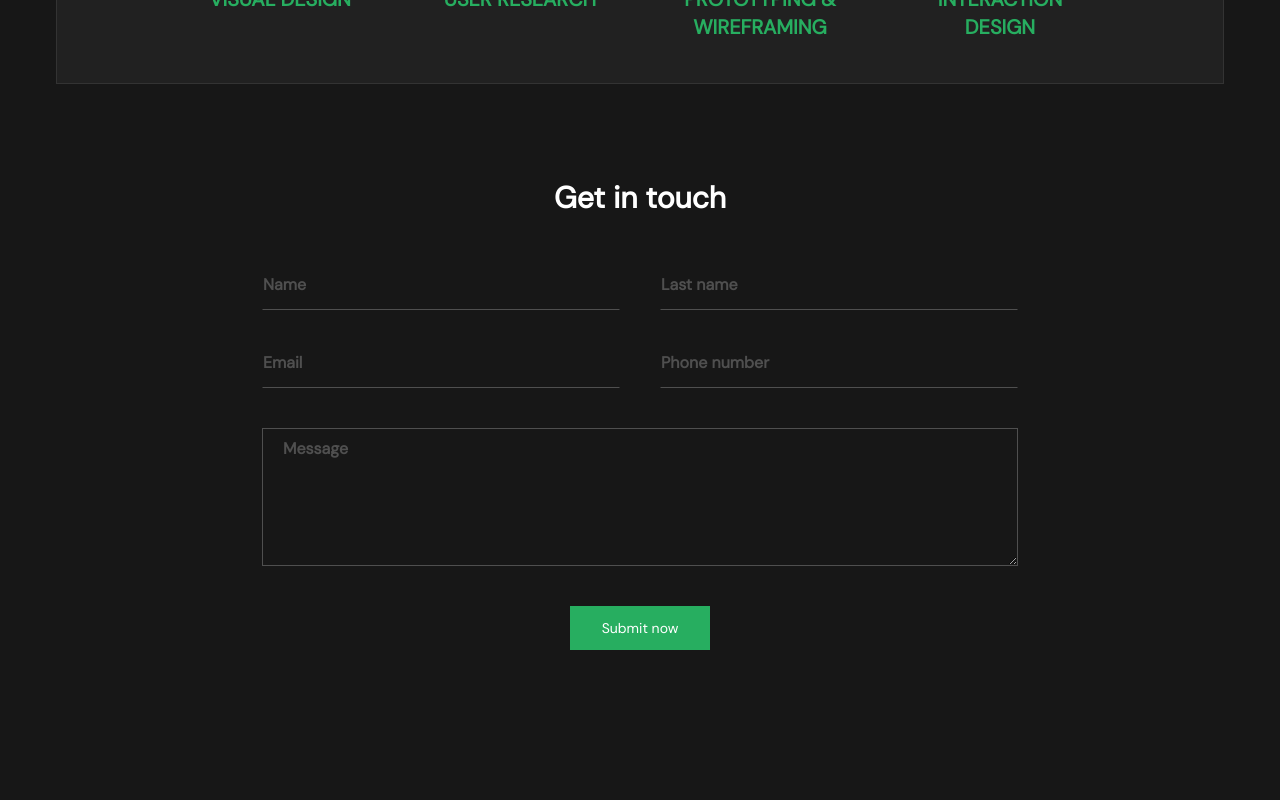
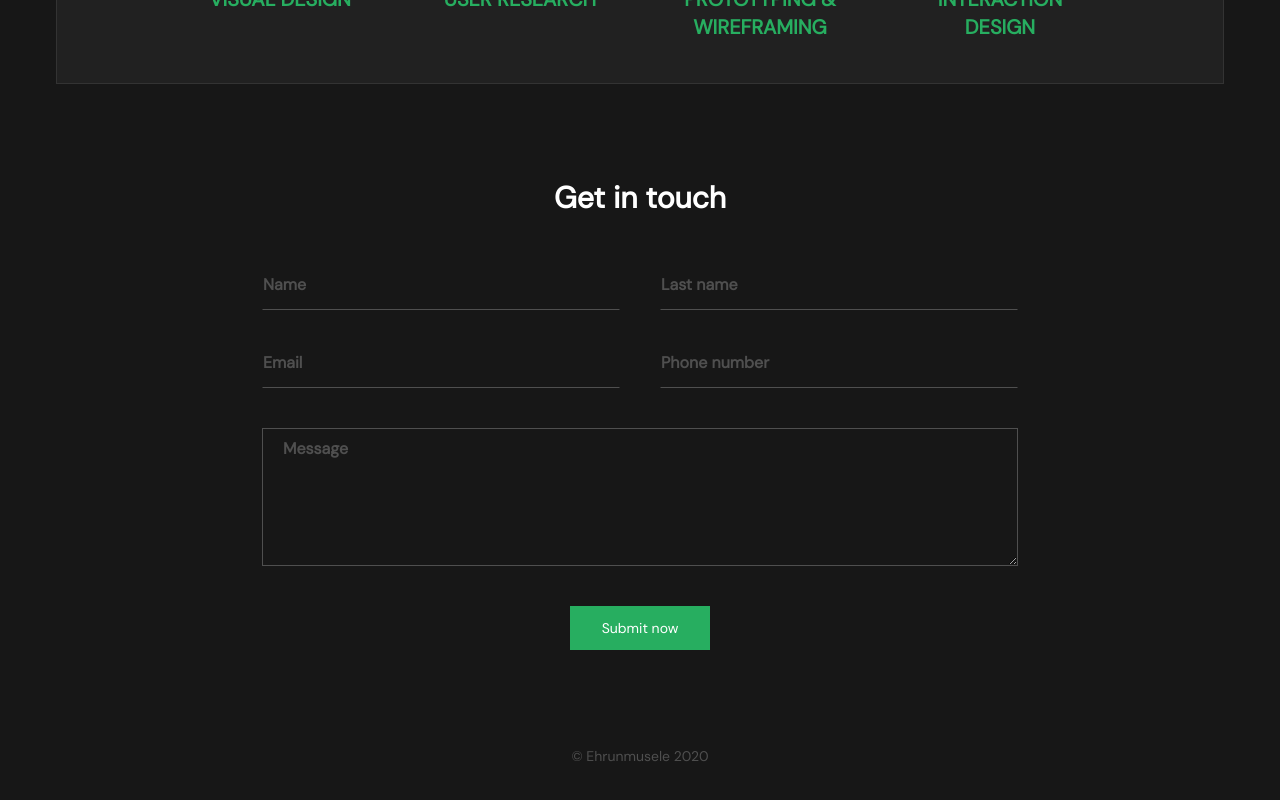
Before and after one commit to VirtuousTechies/musa-daniel, a React (Vite) app in the folder musa-daniel/: page / in a window 1280 px wide. Shown: the part 4232-5032 px from the top of the page. Before the commit the page ends 4922 px from the top, so only its background shows below. Built offline with nearby package versions, Linux system fonts and the light colour scheme.

Commit message:
Added the Footer component, it's html and styled it, then added it to the Home, Contact and About Page

```diff
--- /dev/null
+++ b/musa-daniel/src/Components/Footer.jsx
@@ -0,0 +1,9 @@
+import React from 'react'
+
+export default function Footer() {
+  return (
+    <footer className='flex justify-center'>
+        <p className='text-[#4F4F4F] font-medium text-sm'>© Ehrunmusele 2020</p>
+    </footer>
+  )
+}
--- a/musa-daniel/src/Pages/AboutPage.jsx
+++ b/musa-daniel/src/Pages/AboutPage.jsx
@@ -1,5 +1,6 @@
 import React from 'react'
 import { About, Hero, NavBar } from '../Components'
+import Footer from '../Components/Footer'
 
 export default function AboutPage() {
   return (
@@ -7,6 +8,7 @@ export default function AboutPage() {
       <NavBar />
       <Hero />
       <About/>
+      <Footer />
     </section>
   )
 }
--- a/musa-daniel/src/Pages/ContactPage.jsx
+++ b/musa-daniel/src/Pages/ContactPage.jsx
@@ -1,11 +1,13 @@
 import React from 'react'
 import { GetInTouch, NavBar } from '../Components'
+import Footer from '../Components/Footer'
 
 export default function ContactPage() {
   return (
     <section className='flex flex-col space-y-24 pb-10'>
       <NavBar />
       <GetInTouch />
+      <Footer />
     </section>
   )
 }
--- a/musa-daniel/src/Pages/HomePage.jsx
+++ b/musa-daniel/src/Pages/HomePage.jsx
@@ -1,5 +1,6 @@
 import React from 'react'
 import { About, FeaturedWork, GetInTouch, Hero, Info, MySkills, NavBar, WhatIDo } from '../Components'
+import Footer from '../Components/Footer'
 
 export default function HomePage() {
   return (
@@ -12,6 +13,7 @@ export default function HomePage() {
       <FeaturedWork />
       <MySkills />
       <GetInTouch />
+      <Footer />
     </section>
   )
 }
```
